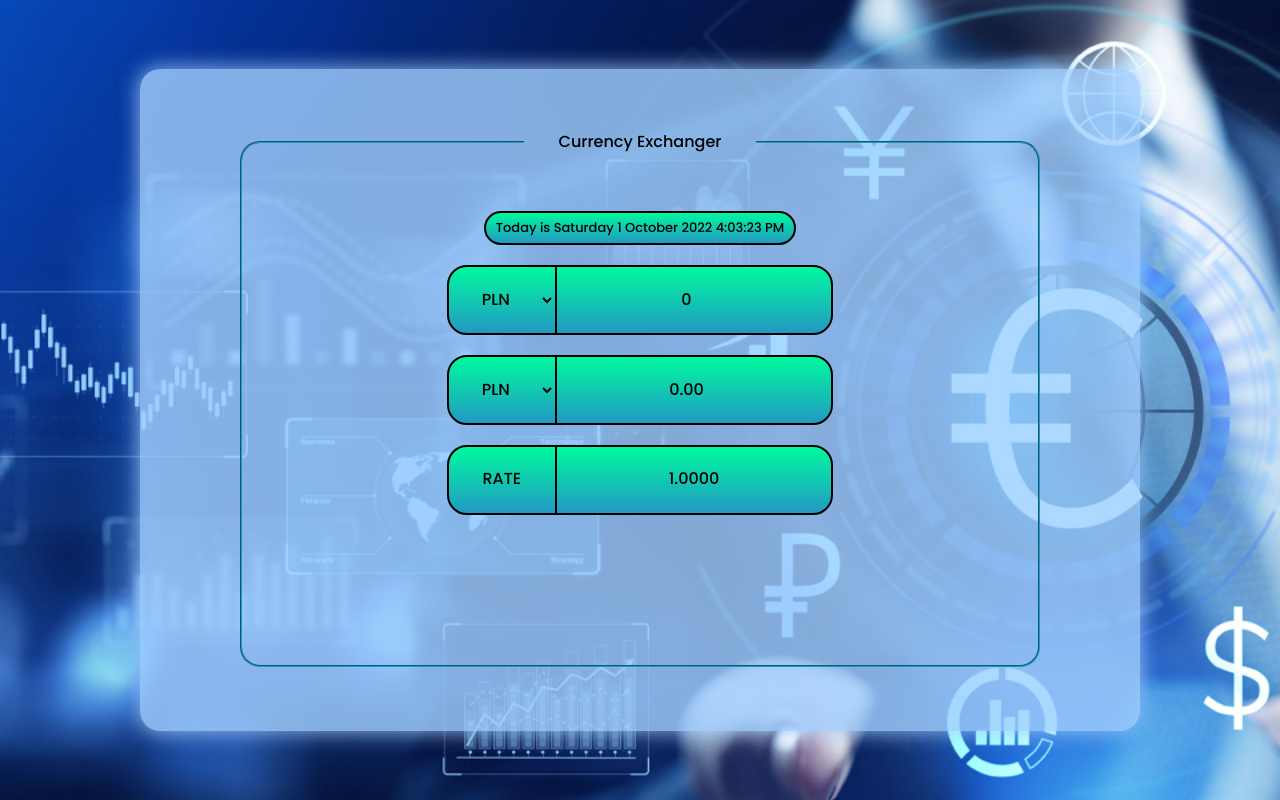
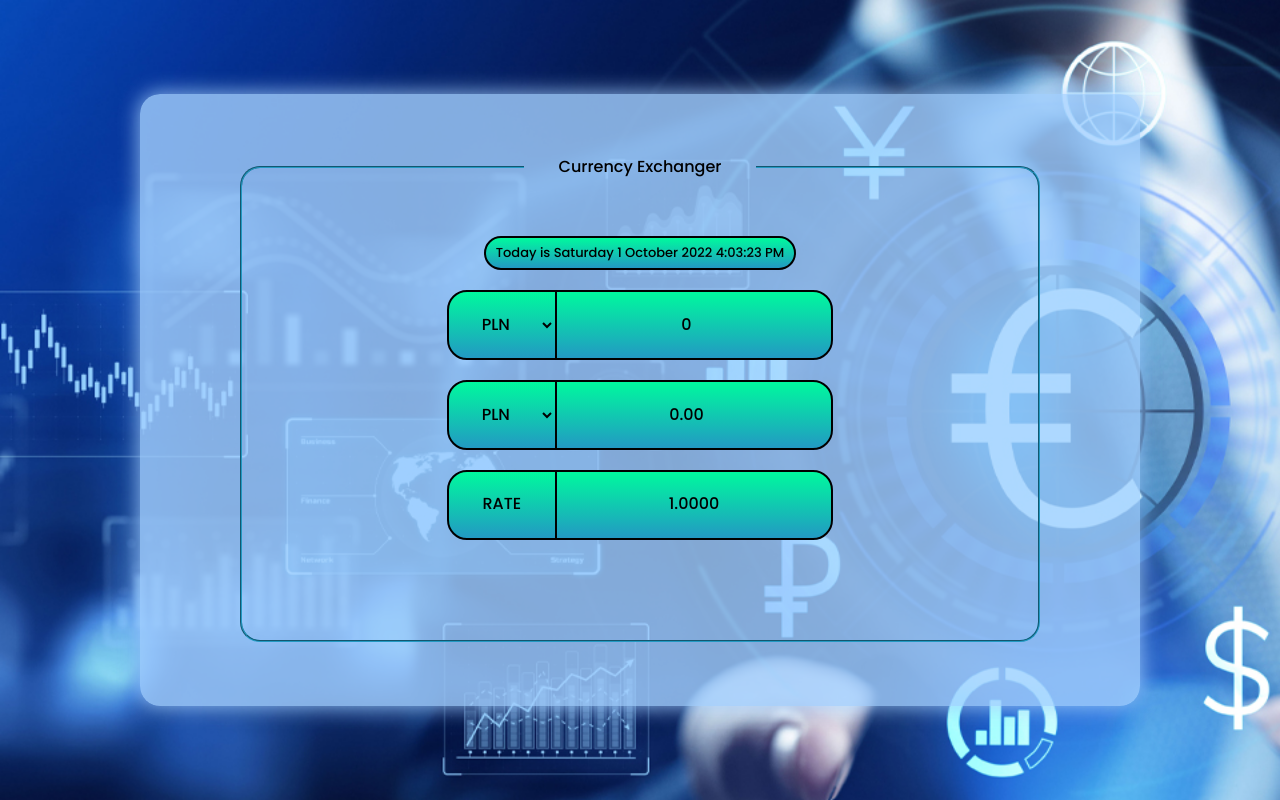
Before and after one commit to PaweLeszczynsky/Currency-Exchanger-React, a React (Create React App) app: page / in a window 1280 px wide. Built offline with nearby package versions, Linux system fonts and the light colour scheme.

Commit message:
styles changes for layout webapp

```diff
--- a/src/Container/Form/styled.js
+++ b/src/Container/Form/styled.js
@@ -14,6 +14,7 @@ export const StyledForm = styled.form`
 
 export const StyledFieldset = styled.fieldset`
     padding: 50px;
+    padding-bottom: 0;
     border-radius: 20px;
     flex-basis: 800px;
     display: flex;
@@ -23,6 +24,7 @@ export const StyledFieldset = styled.fieldset`
 
     @media (max-width:500px) {
         padding: 50px 8vw;
+        padding-bottom: 0;
 }
     @media (max-width:350px) {
         padding: 50px 0;
```
